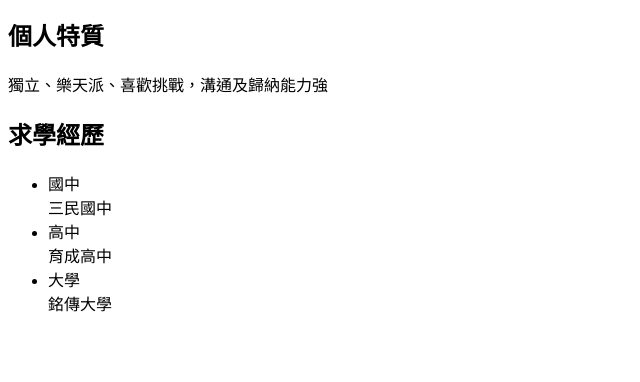
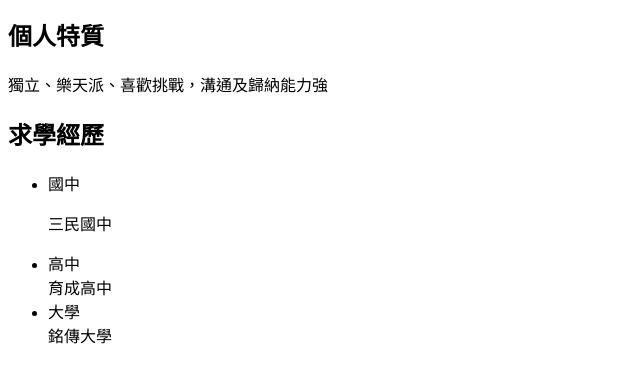
Before and after one commit to iamsherry000/iamsherry000.github.io, a plain HTML site: page index.html in a window 1280 px wide. Shown: the part 102-484 px from the top of the page, without its empty margins (0-640 px from the left). Drawn offline with Linux system fonts and the light colour scheme.

Commit message:
Update index.html

```diff
--- a/index.html
+++ b/index.html
@@ -12,7 +12,7 @@
       <h2>求學經歷</h2>
       <p>
         <ul>
-            <li>國中</li> 三民國中
+            <li>國中</li> <p>三民國中</p>
             <li>高中</li> 育成高中
             <li>大學</li> 銘傳大學
           </ul>
```
